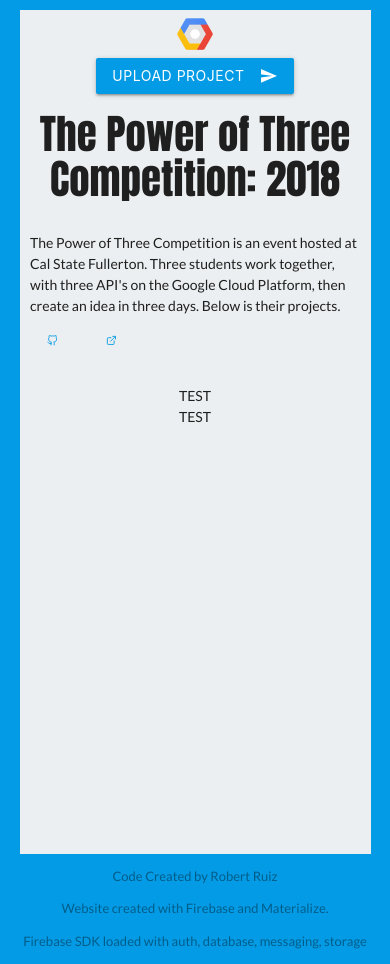
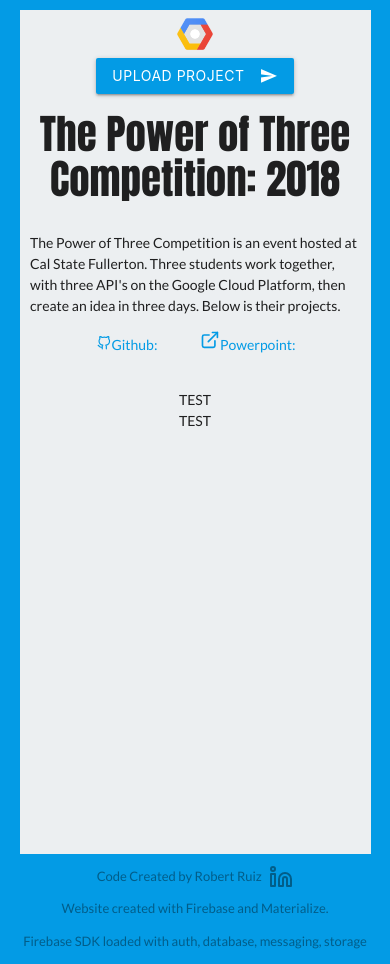
Before and after one commit to robeartoe/GCPPowerofThree, a plain HTML site: page public/index.html in a window 390 px wide. Drawn offline with nearby package versions, Linux system fonts and the light colour scheme; some packages are replaced by stand-ins of ours.

```diff
--- a/public/index.css
+++ b/public/index.css
@@ -18,6 +18,26 @@
   color: rgba(0,0,0,0.4); text-align: center; font-size: 13px;
 }
 
+#footerLink{
+  display:block;
+  text-align:center;
+}
+
+#footerLink p {
+  display:inline-block;
+  text-align:center;
+  padding-right:5px;
+  /*margin;*/
+}
+
+#footerLink a {
+  color:rgba(0,0,0,0.4);
+}
+
+#footerLink a svg {
+  vertical-align:middle;
+}
+
 .main{
   background-color:#ECEFF1;
   height:100vh;
@@ -30,32 +50,37 @@
 } */
 
 /*Github and Powerpoint Row:*/
-.links li {
+.links{
+  text-align:center;
+}
+
+.links ul li {
   /*Creates Horizontal List:*/
   display: inline-block;
   zoom:1;
   *display:inline;
   /*Provides proper spacing for each item.*/
   margin: 0 2.5% 0 2.5%;
+  text-align:center;
 
 }
 
-.links li a{
+.links ul li a{
   /*Changes color of icon:*/
   color:#039BE5;
 }
 
-.links li a svg{
+.links ul li a svg{
   /*Changes size of icon:*/
-  width:100%;
-  height:100%;
+  width:35%;
+  height:35%;
 }
 
 @media screen and (max-width: 991px) {
   /* start of large tablet styles */
 
   /*Social Media Column:*/
-  .links li {
+  .links ul li {
     /*Creates Horizontal List:*/
     display: inline-block;
     zoom:1;
@@ -65,22 +90,22 @@
 
   }
 
-  .links li  a{
+  .links ul li  a{
     /*Changes color of icon:*/
     color:#039BE5;
   }
 
-  .links li a svg{
+  .links ul li a svg{
     /*Changes size of icon:*/
-    width:65%;
-    height:65%;
+    width:35%;
+    height:35%;
   }
 }
 
 @media screen and (max-width: 767px) {
   /* start of medium tablet styles */
   /*Social Media Column:*/
-  .links li {
+  .links ul li {
     /*Creates Horizontal List:*/
     display: inline-block;
     zoom:1;
@@ -90,38 +115,39 @@
 
   }
 
-  .links li  a{
+  .links ul li  a{
     /*Changes color of icon:*/
     color:#039BE5;
   }
 
-  .links li a svg{
+  .links ul li a svg{
     /*Changes size of icon:*/
-    width:55%;
-    height:55%;
+    width:30%;
+    height:30%;
   }
 }
 
-@media screen and (max-width: 479px) {
+@media screen and (max-width: 479px){
   /* start of phone styles */
   /*Social Media Column:*/
-  .links li {
+  .links ul li{
     /*Creates Horizontal List:*/
-    display: inline-block;
+    display:inline-block;
     zoom:1;
     *display:inline;
     /*Provides proper spacing for each item.*/
-    margin: 0 5% 0 5%;
+    margin:0 5% 0 5%;
 
   }
 
-  .links li  a{
+  .links ul li a{
     /*Changes color of icon:*/
     color:#039BE5;
   }
 
-  .links li a svg{
+  .links ul li a svg{
     /*Changes size of icon:*/
-    width:45%;
-    height:45%;
+    width:20%;
+    height:20%;
   }
+}
--- a/public/index.html
+++ b/public/index.html
@@ -46,12 +46,14 @@
           <p>
             The Power of Three Competition is an event hosted at Cal State Fullerton. Three students work together, with three API's on the Google Cloud Platform, then create an idea in three days. Below is their projects.
           </p>
-          <ul class="links">
-            <!-- View this web app code on github. -->
-            <li><a href="https://www.github.com/"><i data-feather="github"></i></a></li>
-            <!-- View Powerpoint. -->
-            <li><a href="https://www.facebook.com/"><i data-feather="external-link"></i></a></li>
-          </ul>
+          <div class="links">
+            <ul>
+              <!-- View this web app code on github. -->
+              <li><a href="https://www.github.com/"><i data-feather="github"></i>Github:</a></li>
+              <!-- View Powerpoint. -->
+              <li><a href="https://www.facebook.com/"><i data-feather="external-link"></i>Powerpoint:</a></li>
+            </ul>
+          </div>
         </div>
       </div>
       <div class="row">
@@ -68,10 +70,13 @@
       </div>
       <!-- <a target="_blank" href="https://firebase.google.com/docs/hosting/">Open Hosting Documentation</a> -->
     </div>
-    <span id="footer">
-      <p>Code Created by Robert Ruiz</p>
-      <p>Website created with Firebase and Materialize.</p>
-    </span>
+    <div id="footer">
+      <span id="footerLink">
+        <p>Code Created by Robert Ruiz</p>
+        <a href="https://www.linkedin.com/in/robert-ruiz-993153a1/"><i data-feather="linkedin"></i></a>
+      </span>
+      <p style="margin:0;">Website created with Firebase and Materialize.</p>
+    </div>
 
     <p id="load">Firebase SDK Loading&hellip;</p>
 
```
